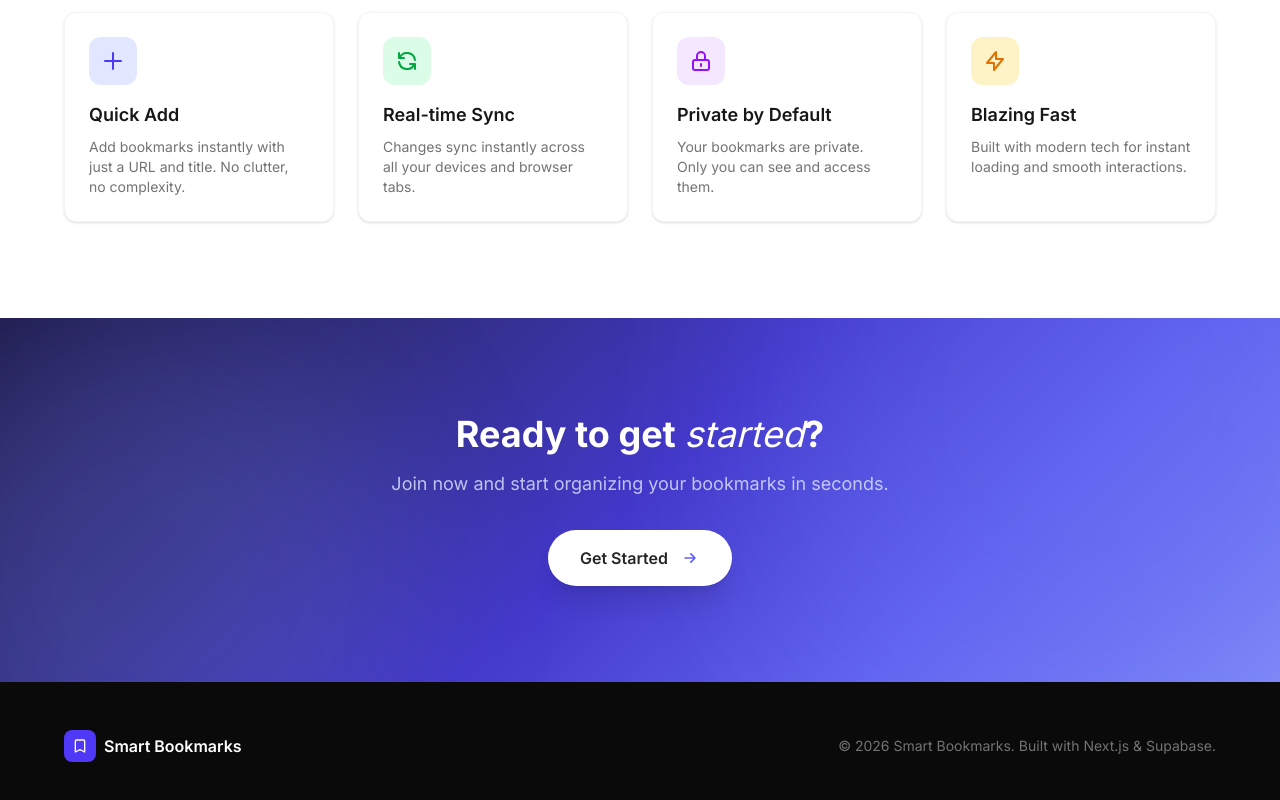
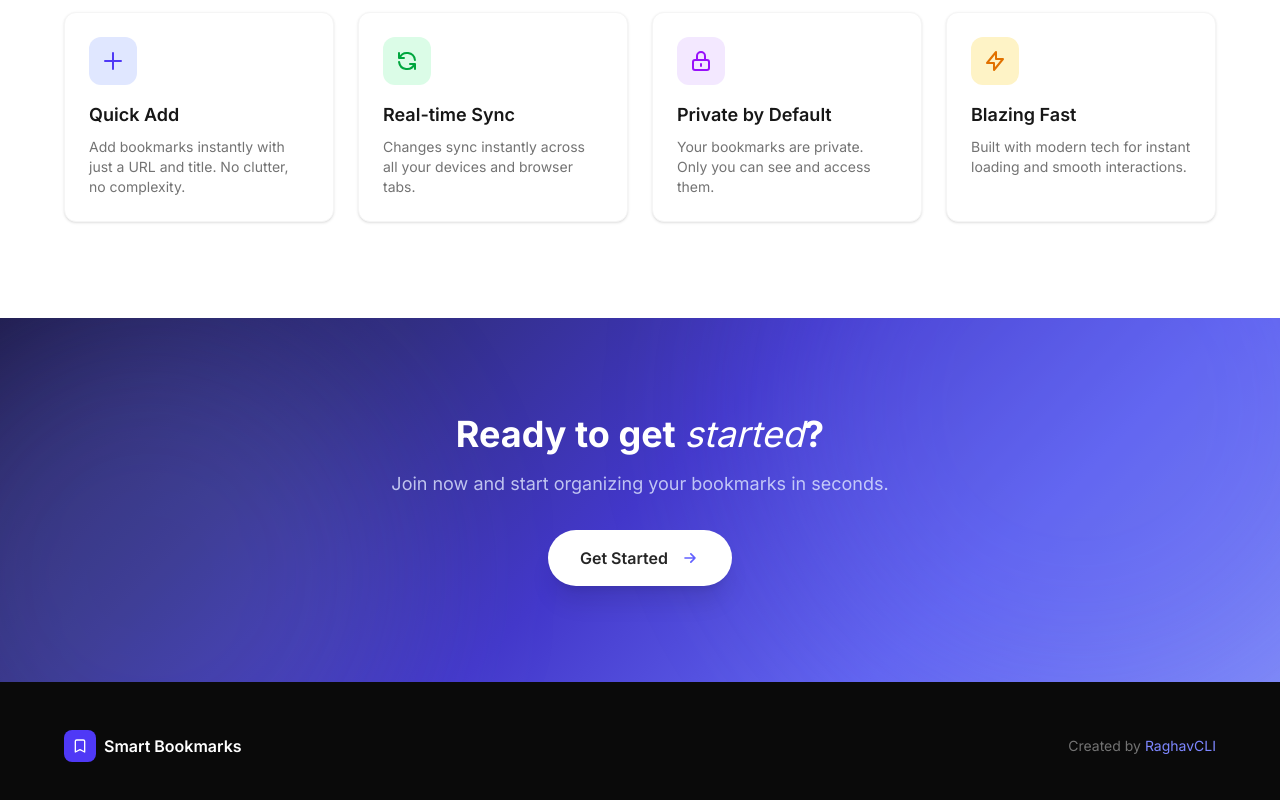
Before and after one commit to RaghavCLI/bookmark-manager, a Next.js app: page / in a window 1280 px wide. Shown: the part 1060-1860 px from the top of the page. Built offline with nearby package versions, Linux system fonts and the light colour scheme; no server answers.

Commit message:
Update footer with creator credit

```diff
--- a/src/app/page.js
+++ b/src/app/page.js
@@ -182,7 +182,15 @@
               <span className="font-semibold text-white">Smart Bookmarks</span>
             </div>
             <p className="text-sm text-neutral-500">
-              © 2026 Smart Bookmarks. Built with Next.js & Supabase.
+              Created by{" "}
+              <a
+                href="https://github.com/RaghavCLI"
+                target="_blank"
+                rel="noopener noreferrer"
+                className="text-indigo-400 hover:text-indigo-300 transition-colors"
+              >
+                RaghavCLI
+              </a>
             </p>
           </div>
         </div>
```
